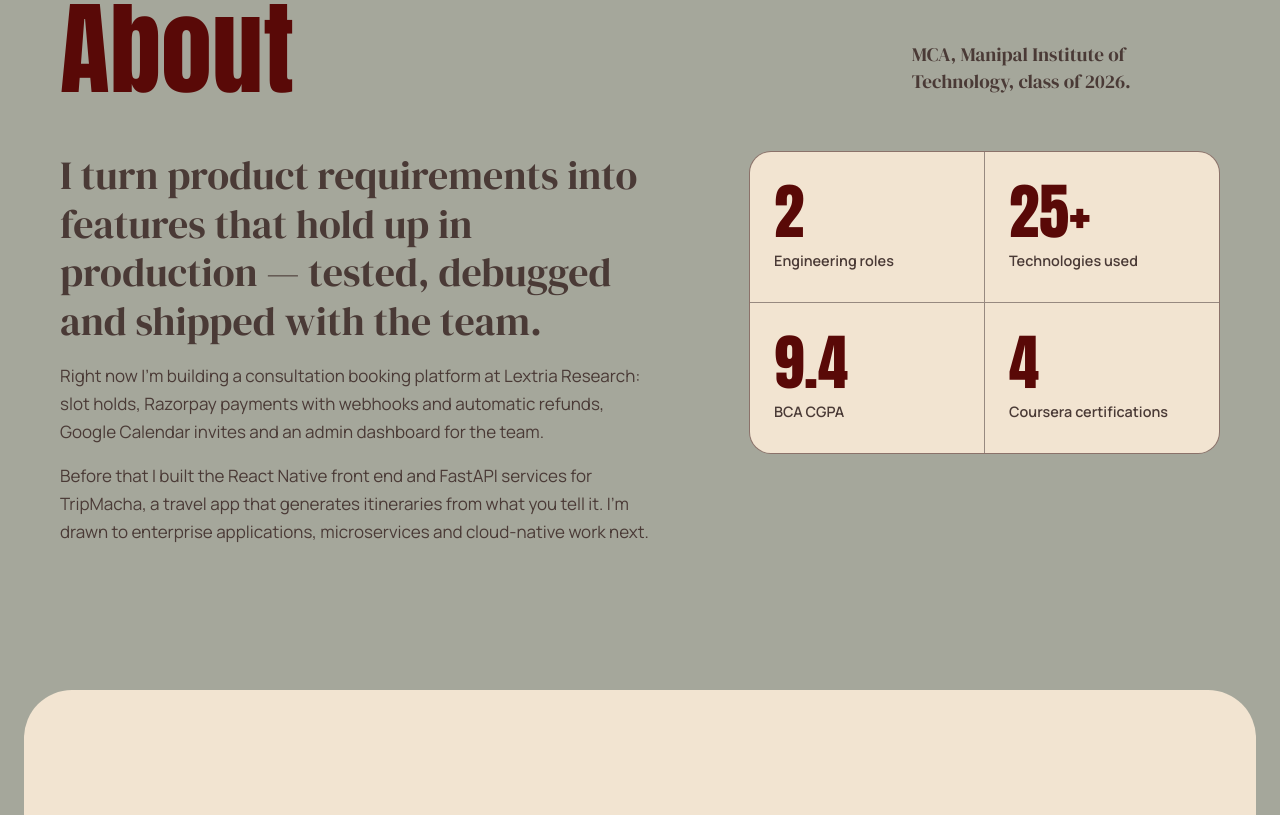
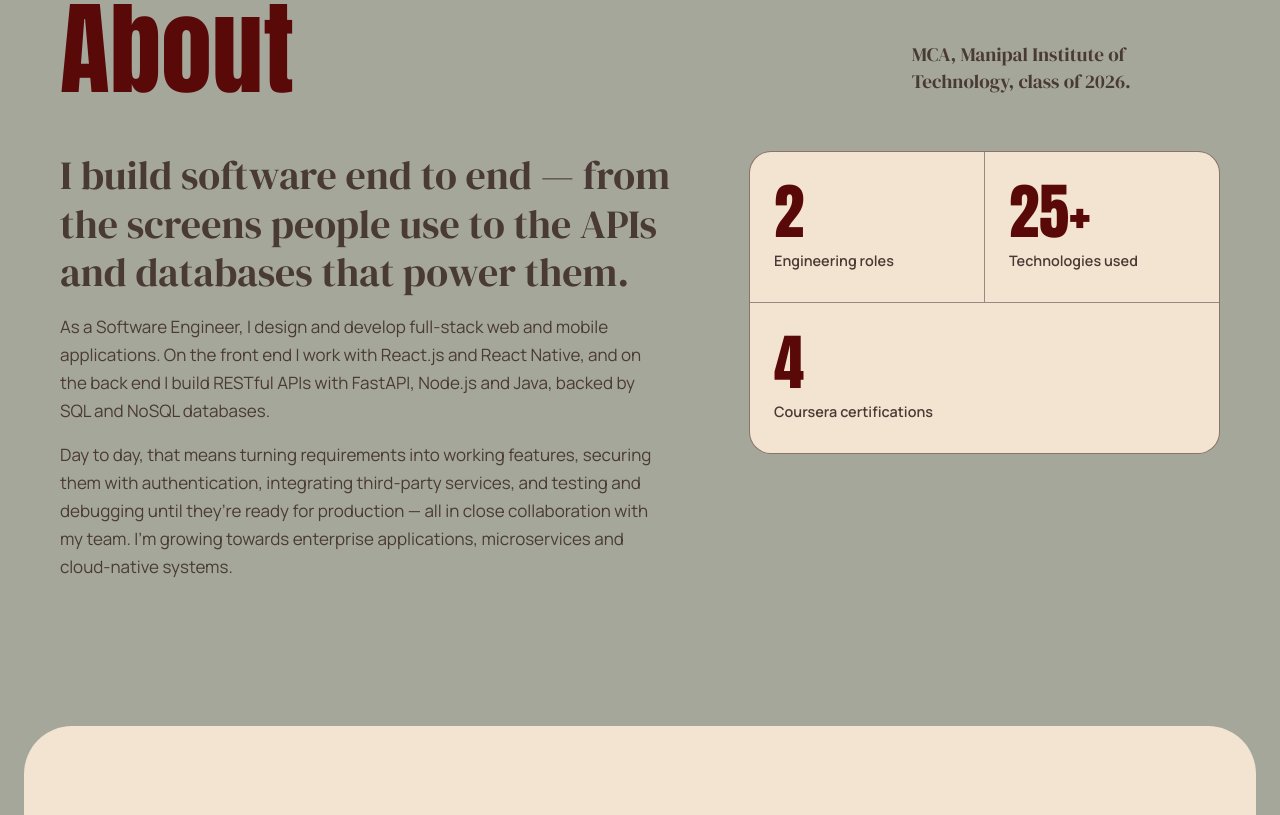
Before and after one commit to Nagaprasad-salian/PortFolio, a plain HTML site: page index.html in a window 1280 px wide. Shown: the part 1298-2113 px from the top of the page. Drawn offline with Linux system fonts and the light colour scheme.

```diff
--- a/index.html
+++ b/index.html
@@ -221,6 +221,7 @@
 .stat{background:var(--surface);padding:1.8rem 1.5rem;position:relative;overflow:hidden;transition:background .5s var(--ease)}
 .stat::before{content:"";position:absolute;inset:0;background:var(--accent);transform:translateY(101%);transition:transform .55s var(--ease)}
 .stat > *{position:relative}
+.stat:last-child:nth-child(odd){grid-column:1/-1}
 .stat:hover::before{transform:none}
 .stat:hover .num,.stat:hover p{color:var(--cream)}
 .num{font-family:var(--display);font-size:clamp(2.6rem,5vw,3.8rem);line-height:1;color:var(--accent-text);transition:color .4s}
@@ -448,14 +449,13 @@
       </div>
       <div class="about-grid">
         <div class="about-copy">
-          <p class="about-lead" id="scrub">I turn product requirements into features that hold up in production — tested, debugged and shipped with the team.</p>
-          <p class="reveal">Right now I’m building a consultation booking platform at Lextria Research: slot holds, Razorpay payments with webhooks and automatic refunds, Google Calendar invites and an admin dashboard for the team.</p>
-          <p class="reveal" style="--d:.1s">Before that I built the React Native front end and FastAPI services for TripMacha, a travel app that generates itineraries from what you tell it. I’m drawn to enterprise applications, microservices and cloud-native work next.</p>
+          <p class="about-lead" id="scrub">I build software end to end — from the screens people use to the APIs and databases that power them.</p>
+          <p class="reveal">As a Software Engineer, I design and develop full-stack web and mobile applications. On the front end I work with React.js and React Native, and on the back end I build RESTful APIs with FastAPI, Node.js and Java, backed by SQL and NoSQL databases.</p>
+          <p class="reveal" style="--d:.1s">Day to day, that means turning requirements into working features, securing them with authentication, integrating third-party services, and testing and debugging until they’re ready for production — all in close collaboration with my team. I’m growing towards enterprise applications, microservices and cloud-native systems.</p>
         </div>
         <div class="stats reveal" style="--d:.15s">
           <div class="stat"><div class="num" data-count="2">0</div><p>Engineering roles</p></div>
           <div class="stat"><div class="num" data-count="25" data-suffix="+">0</div><p>Technologies used</p></div>
-          <div class="stat"><div class="num" data-count="9.4" data-dec="1">0</div><p>BCA CGPA</p></div>
           <div class="stat"><div class="num" data-count="4">0</div><p>Coursera certifications</p></div>
         </div>
       </div>
```
